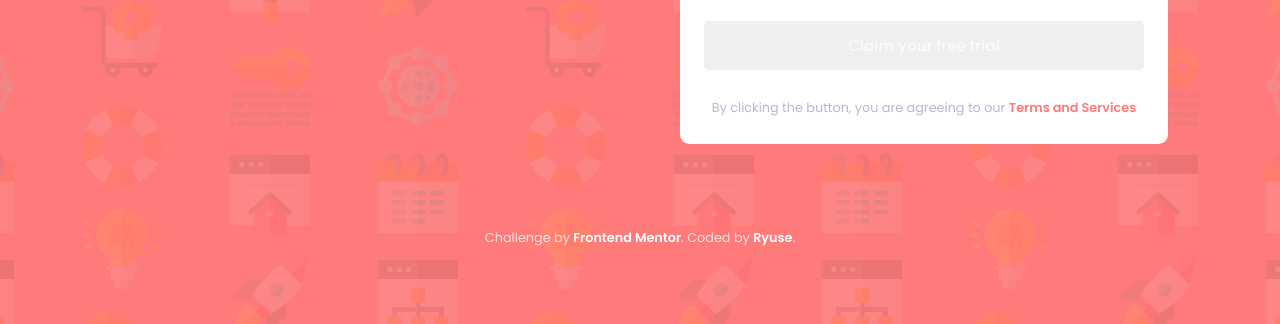
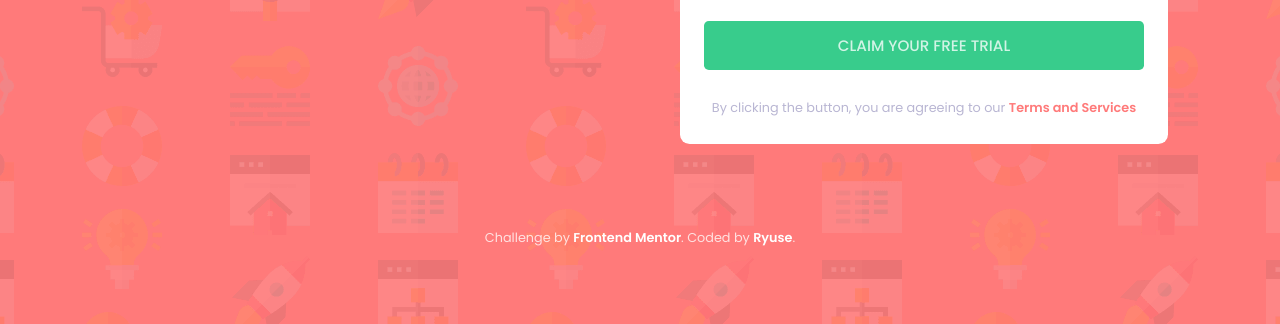
Before and after one commit to Ryusse/intro-component-with-signup-form-master, a website: page public/index.html in a window 1280 px wide. Shown: the part 476-800 px from the top of the page. Drawn offline with nearby package versions, Linux system fonts and the light colour scheme; files that its build step writes are made by us from their sources; files whose address does not match are found by name.

Commit message:
colors moved from typography to its components

```diff
--- a/src/assets/scss/components/_button.scss
+++ b/src/assets/scss/components/_button.scss
@@ -2,6 +2,8 @@
 @use '../base' as *;
 
 .button-submit{
+    text-transform: uppercase;
+    background-color: $green;
     cursor: pointer;
     padding: 1rem;
     border-radius: 0.3rem;
```
